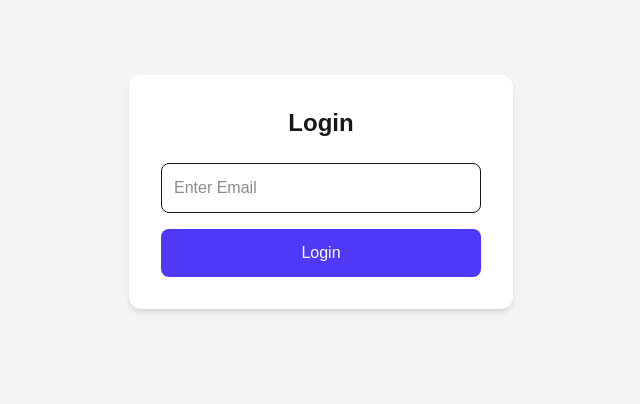
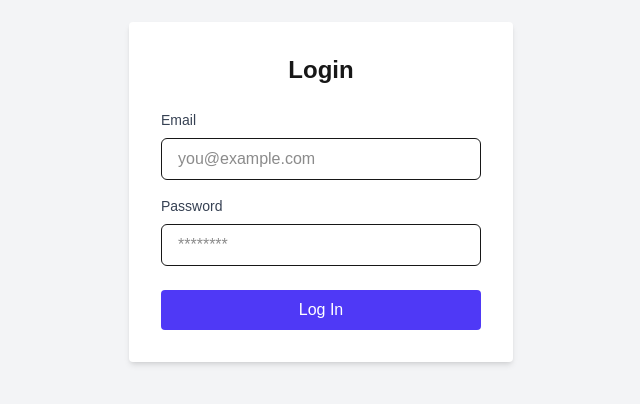
Before and after one commit to RhodaAramide/business-dashboard, a Next.js app: page /login in a window 1280 px wide. Shown: the part 208-612 px from the top of the page, without its empty margins (319-959 px from the left). Built offline with nearby package versions, Linux system fonts and the light colour scheme.

Commit message:
feat: Implement user authentication, enhance login page, and add shipment details display

```diff
--- /dev/null
+++ b/middleware.ts
@@ -0,0 +1,26 @@
+import { NextResponse } from 'next/server';
+import type { NextRequest } from 'next/server';
+
+const PUBLIC_FILE = /\.(.*)$/;
+
+export function middleware(req: NextRequest) {
+  const url = req.nextUrl.clone();
+  const token = req.cookies.get('dashboard-auth')?.value;
+
+  // Allow access to static files, API, or login page
+  if (
+    PUBLIC_FILE.test(url.pathname) ||
+    url.pathname.startsWith('/api') ||
+    url.pathname.startsWith('/login')
+  ) {
+    return NextResponse.next();
+  }
+
+  // If not authenticated, redirect to login
+  if (!token) {
+    url.pathname = '/login';
+    return NextResponse.redirect(url);
+  }
+
+  return NextResponse.next();
+}
--- /dev/null
+++ b/src/app/dashboard/shipments/[id]/loading.tsx
@@ -0,0 +1,15 @@
+export default function Loading() {
+    return (
+      <div className="p-6">
+        <div className="animate-pulse space-y-6">
+          <div className="h-8 bg-gray-300 rounded w-1/2"></div>
+          <div className="space-y-4">
+            <div className="h-4 bg-gray-200 rounded"></div>
+            <div className="h-4 bg-gray-200 rounded"></div>
+            <div className="h-4 bg-gray-200 rounded"></div>
+            <div className="h-4 bg-gray-200 rounded"></div>
+          </div>
+        </div>
+      </div>
+    );
+  }
--- /dev/null
+++ b/src/app/dashboard/shipments/[id]/page.tsx
@@ -0,0 +1,45 @@
+"use client";
+
+import { shipments } from "@/data/shipments";
+import { notFound } from "next/navigation";
+import { use } from "react";
+import Link from "next/link";
+
+export default function ShipmentDetailPage({ params }: { params: Promise<{ id: string }> }) {
+    const { id } = use(params); // Unwrap the params Promise
+
+    const shipment = shipments.find((s) => s.trackingId === id);
+
+    if (!shipment) {
+        notFound();
+    }
+
+    return (
+        <div className="p-6">
+            <Link href="/dashboard" className="flex items-center text-links hover:underline mb-4">
+                <svg
+                    xmlns="http://www.w3.org/2000/svg"
+                    fill="none"
+                    viewBox="0 0 24 24"
+                    strokeWidth={1.5}
+                    stroke="currentColor"
+                    className="w-5 h-5 mr-2"
+                >
+                    <path strokeLinecap="round" strokeLinejoin="round" d="M15.75 19.5L8.25 12l7.5-7.5" />
+                </svg>
+                Back to Dashboard
+            </Link>
+            <h1 className="text-2xl font-bold mb-6">Shipment Details</h1>
+            <div className="bg-white p-6 rounded-lg shadow space-y-4">
+                <p><span className="font-semibold">Tracking ID:</span> {shipment?.trackingId}</p>
+                <p><span className="font-semibold">Sender:</span> {shipment?.sender}</p>
+                <p><span className="font-semibold">Receiver:</span> {shipment?.receiver}</p>
+                <p><span className="font-semibold">Pickup Location:</span> {shipment?.pickUpFrom}</p>
+                <p><span className="font-semibold">Delivery Location:</span> {shipment?.deliveryTo}</p>
+                <p><span className="font-semibold">Amount:</span> ₦{shipment?.amount}</p>
+                <p><span className="font-semibold">Status:</span> {shipment?.status}</p>
+                <p><span className="font-semibold">Processing Time:</span> {shipment?.processingTime}</p>
+            </div>
+        </div>
+    );
+}
--- a/src/app/login/page.tsx
+++ b/src/app/login/page.tsx
@@ -1,41 +1,66 @@
 "use client";
 
+import { useState } from "react";
 import { useRouter } from "next/navigation";
-import { useState } from "react";
 import toast from "react-hot-toast";
 
-const LoginPage = () => {
+export default function LoginPage() {
   const router = useRouter();
   const [email, setEmail] = useState("");
+  const [password, setPassword] = useState("");
 
-    function handleLogin() {
-        if (email) {
-            localStorage.setItem("user", email);
-            toast.success("Logged in successfully!")
+  const handleLogin = (e: React.FormEvent) => {
+    e.preventDefault();
+
+    // Simulate login
+    if (email && password) {
+      document.cookie = `dashboard-auth=1; path=/`;
+      toast.success("Logged in successfully");
       router.push("/dashboard");
+    } else {
+      alert("Please enter both email and password");
     }
-    }
+  };
 
   return (
-        <div className="h-screen flex items-center justify-center bg-gray-100">
-            <div className="bg-white p-8 rounded-xl shadow-md w-full max-w-sm">
-                <h1 className="text-2xl font-bold mb-6 text-center">Login</h1>
+    <main className="flex items-center justify-center h-screen bg-gray-100">
+      <form
+        onSubmit={handleLogin}
+        className="bg-white p-8 rounded shadow-md w-full max-w-sm"
+      >
+        <h1 className="text-2xl font-semibold mb-6 text-center">Login</h1>
+
+        <label className="block mb-2 text-sm font-medium text-gray-700">
+          Email
+        </label>
         <input
           type="email"
-                    placeholder="Enter Email"
           value={email}
           onChange={(e) => setEmail(e.target.value)}
-                    className="w-full border p-3 rounded-lg mb-4"
+          className="w-full px-4 py-2 mb-4 border rounded-md focus:outline-none focus:ring-2 focus:ring-indigo-500"
+          placeholder="you@example.com"
+          required
         />
+
+        <label className="block mb-2 text-sm font-medium text-gray-700">
+          Password
+        </label>
+        <input
+          type="password"
+          value={password}
+          onChange={(e) => setPassword(e.target.value)}
+          className="w-full px-4 py-2 mb-6 border rounded-md focus:outline-none focus:ring-2 focus:ring-indigo-500"
+          placeholder="********"
+          required
+        />
+
         <button
-                    onClick={handleLogin}
-                    className="w-full bg-indigo-600 text-white p-3 rounded-lg"
+          type="submit"
+          className="w-full bg-indigo-600 text-white py-2 px-4 rounded hover:bg-indigo-700 transition"
         >
-                    Login
+          Log In
         </button>
-            </div>
-        </div>
+      </form>
+    </main>
   );
-};
-
-export default LoginPage;
+}
--- /dev/null
+++ b/src/app/page.tsx
@@ -0,0 +1,5 @@
+import { redirect } from 'next/navigation';
+
+export default function Home() {
+  redirect('/login');
+}
--- a/src/components/ShipmentList.tsx
+++ b/src/components/ShipmentList.tsx
@@ -1,48 +1,16 @@
 import { CaretIcon, FlagIcon, TimerIcon } from "@/assets/icons";
+import Link from "next/link";
+import { shipments } from "@/data/shipments";
 
-const mockShipments = [
-  {
-    trackingId: "MAF-100-234-298",
-    sender: "Bunmi Tanny",
-    receiver: "Mercy",
-    pickUpFrom: "Lagos, Nigeria",
-    deliveryTo: "Oyo, Nigeria",
-    amount: "#3000",
-    status: "In-Transit",
-    processingTime: "10 hours",
-    paid: true,
-  },
-  {
-    trackingId: "MAF-200-345-678",
-    sender: "John Doe",
-    receiver: "Jane Smith",
-    pickUpFrom: "Abuja, Nigeria",
-    deliveryTo: "Kaduna, Nigeria",
-    amount: "#5000",
-    status: "Delayed",
-    processingTime: "5 hours",
-    paid: false,
-  },
-  {
-    trackingId: "MAF-300-456-789",
-    sender: "Alice Brown",
-    receiver: "Bob White",
-    pickUpFrom: "Port Harcourt, Nigeria",
-    deliveryTo: "Enugu, Nigeria",
-    amount: "#4000",
-    status: "Delivered",
-    processingTime: "8 hours",
-    paid: true,
-  },
-];
+
 
 export const ShipmentList = () => {
   return (
     <div className="w-full flex flex-col gap-2">
-      {mockShipments.map(
-        (shipment: (typeof mockShipments)[0], index: number) => (
+      {shipments.map(
+        (shipment) => (
           <div
-            key={index}
+            key={shipment.trackingId}
             className="bg-white p-6 rounded-xl flex flex-col gap-4"
           >
             <div className="flex flex-col gap-4">
@@ -115,9 +83,11 @@ export const ShipmentList = () => {
                   </span>
                 </p>
                 <div className="flex gap-2 items-center">
+                <Link href={`/dashboard/shipments/${shipment.trackingId}`} key={shipment.trackingId}>
                   <button className="px-4 py-2 border border-banner text-banner rounded-lg text-xs">
                     View More
                   </button>
+                  </Link>
                   {shipment.paid ? (
                     <button className="px-4 py-2 bg-[#EFEDED] text-[#808080] font-semibold rounded-lg text-xs">
                       Paid
--- a/src/components/Sidebar.tsx
+++ b/src/components/Sidebar.tsx
@@ -4,6 +4,7 @@ import { Menu } from "lucide-react";
 import toast from "react-hot-toast";
 import { AddressIcon, DashboardIcon, DollarIcon, HelpIcon, LogoutIcon, NotificationIcon, ServiceIcon, ShipmentIcon, WalletIcon } from "@/assets/icons";
 import Link from "next/link";
+import { redirect } from 'next/navigation';
 
 const links = [
     { href: "/dashboard", icon: <DashboardIcon />, label: "Dashboard" },
@@ -28,6 +29,9 @@ export const Sidebar = () => {
 
     const handleLogout = () => {
         toast.success("Logged out successfully");
+        document.cookie =
+      'dashboard-auth=; path=/; expires=Thu, 01 Jan 1970 00:00:01 GMT;';
+        redirect("/login");
     };
 
     return (
--- /dev/null
+++ b/src/data/shipments.ts
@@ -0,0 +1,47 @@
+export interface Shipment {
+    trackingId: string;
+    sender: string;
+    receiver: string;
+    pickUpFrom: string;
+    deliveryTo: string;
+    amount: number;
+    status: "Delayed" | "Delivered" | "In-Transit";
+    processingTime: string;
+    paid: boolean;
+  }
+
+  export const shipments: Shipment[] = [
+    {
+      trackingId: "MAF-100-234-298",
+      sender: "Bunmi Tanny",
+      receiver: "Mercy",
+      pickUpFrom: "Lagos, Nigeria",
+      deliveryTo: "Oyo, Nigeria",
+      amount: 3000,
+      status: "In-Transit",
+      processingTime: "10 hours",
+      paid: true,
+    },
+    {
+      trackingId: "MAF-200-345-678",
+      sender: "John Doe",
+      receiver: "Jane Smith",
+      pickUpFrom: "Abuja, Nigeria",
+      deliveryTo: "Kaduna, Nigeria",
+      amount: 5000,
+      status: "Delayed",
+      processingTime: "5 hours",
+      paid: false,
+    },
+    {
+      trackingId: "MAF-300-456-789",
+      sender: "Alice Brown",
+      receiver: "Bob White",
+      pickUpFrom: "Port Harcourt, Nigeria",
+      deliveryTo: "Enugu, Nigeria",
+      amount: 4000,
+      status: "Delivered",
+      processingTime: "8 hours",
+      paid: true,
+    },
+  ];
```
Lines whose indentation alone changed are shown as unchanged.
